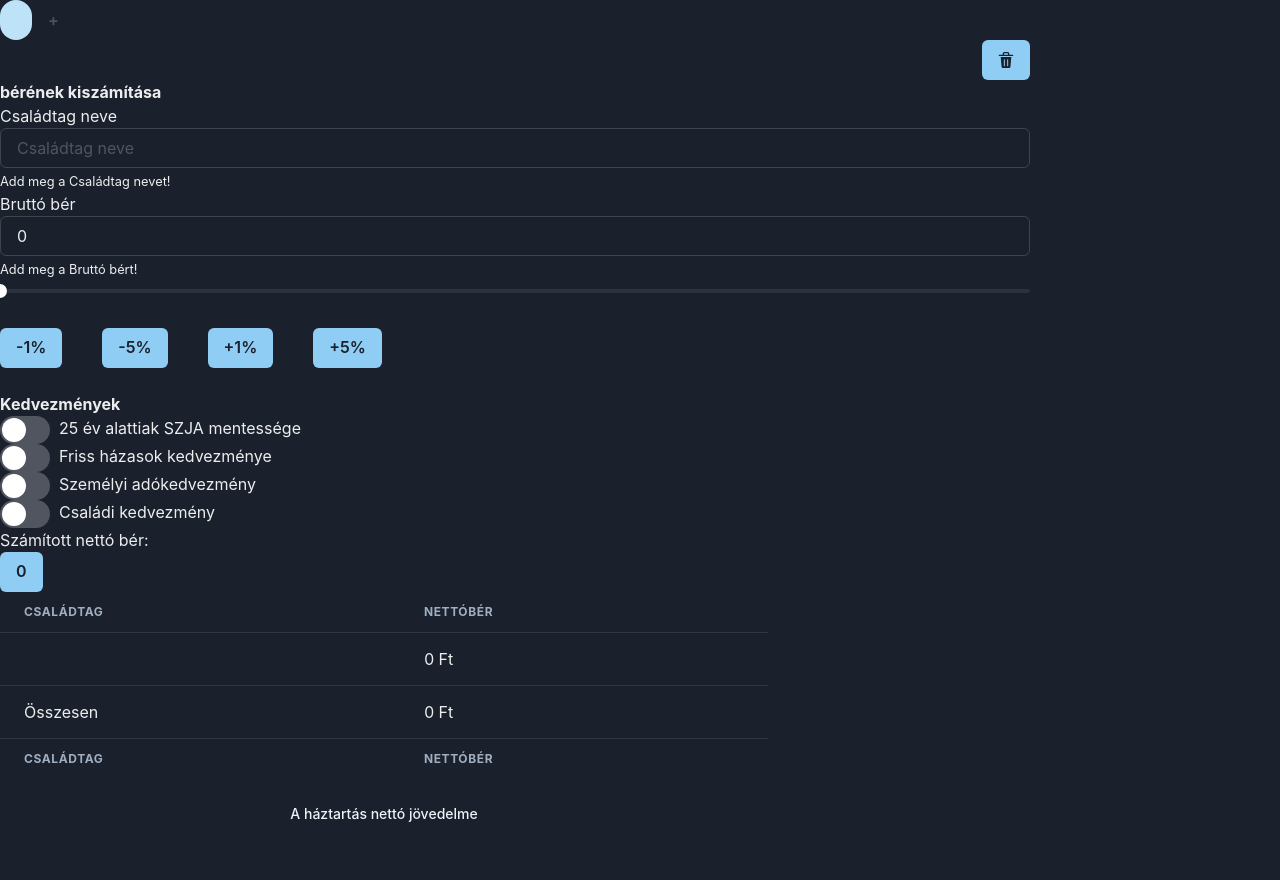
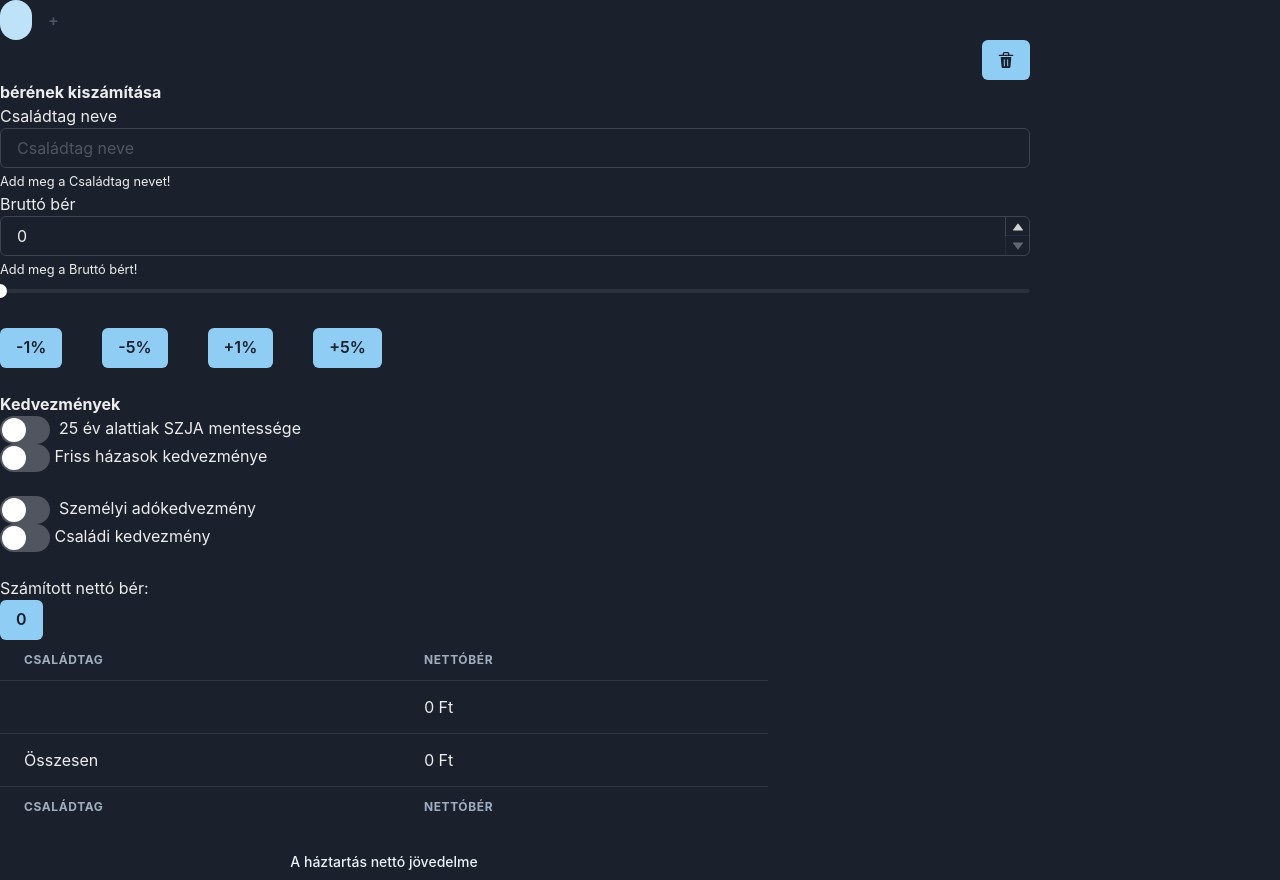
Before and after one commit to petizana/React-Berkalkulator, a React (Vite) app in the folder react-beadando-berkalkulator/: page / in a window 1280 px wide. Before the commit the page ends 832 px from the top, so only its background shows below. Built offline with nearby package versions, Linux system fonts and the light colour scheme.

Commit message:
final fixes + UI

```diff
--- a/react-beadando-berkalkulator/src/components/FamilyMemberTabs/FamilyMemberTabs.jsx
+++ b/react-beadando-berkalkulator/src/components/FamilyMemberTabs/FamilyMemberTabs.jsx
@@ -1,19 +1,16 @@
-import { v4 as uuidv4 } from 'uuid';
-import { Tabs, TabList, TabPanels, Tab, TabPanel } from '@chakra-ui/react'
+import { Tabs, TabList, Tab } from '@chakra-ui/react'
 export default function FamilyMemberTabs({ members, updateSelectedMember, addNewMember }) {
   return (
     <>
       <Tabs variant='soft-rounded' colorScheme='blue'>
         <TabList>
-          {/* Gombok a családtagokhoz */}
           {members.map((member) => (
             <Tab color="white" key={member.key}
               onClick={() => updateSelectedMember(member)}>{member.name}</Tab>
           ))}
 
-      {/* Új családtag hozzáadása gomb */}
-      <Tab onClick={addNewMember}>+</Tab>
-      </TabList>
+          <Tab onClick={addNewMember}>+</Tab>
+        </TabList>
       </Tabs>
     </>
   );
--- a/react-beadando-berkalkulator/src/components/HouseholdSalaryCalculator.jsx
+++ b/react-beadando-berkalkulator/src/components/HouseholdSalaryCalculator.jsx
@@ -11,7 +11,7 @@ export default function HouseholdSalaryCalculator() {
 
 
   function useMembers(initVal) {
-    const [members, setMembers] = useState([{ name: '', gross: 0, key: uuidv4(), under25: false, marriage: false, personal: false, family: 0 }]);
+    const [members, setMembers] = useState([{ name: '', gross: 0, key: uuidv4(), under25: false, marriage: false, personal: false, family: 0 , beneficiary: 0, dependent: 0}]);
     const [selectedMember, setSelectedMember] = useState(members[0]);
 
     function updateSelectedMember(selectedMember) {
@@ -32,14 +32,14 @@ export default function HouseholdSalaryCalculator() {
 
 
     function addNewMember() {
-      const newMember = { name: '', gross: 0, key: uuidv4(), under25: false, marriage: false, personal: false, family: 0 };
+      const newMember = { name: '', gross: 0, key: uuidv4(), under25: false, marriage: false, personal: false, family: 0, beneficiary: 0, dependent: 0 };
       localStorage.setItem("members", JSON.stringify([...members, newMember]));
       setMembers([...members, newMember]);
       setSelectedMember(newMember);
     }
 
     function deleteSelectedMember() {
-      if(members.length===1) setMembers([{ name: '', gross: 0,key: uuidv4() ,under25: false, marriage: false, personal: false, family: 0 }]);
+      if(members.length===1) setMembers([{ name: '', gross: 0,key: uuidv4() ,under25: false, marriage: false, personal: false, family: 0 , beneficiary: 0, dependent: 0 }]);
       else setMembers(members.filter(x => x.key !== selectedMember.key));
     }
 
--- a/react-beadando-berkalkulator/src/components/SalaryCalculator/components/Discounts/Discounts.jsx
+++ b/react-beadando-berkalkulator/src/components/SalaryCalculator/components/Discounts/Discounts.jsx
@@ -5,25 +5,23 @@ import { useEffect } from "react";
 import { v4 as uuidv4 } from 'uuid';
 import { Switch } from '@chakra-ui/react'
 export default function Discounts({ updateSelectedMember, selectedMember }) {
-    const [marriageDiv, setMarriageDiv] = useState("");
-    const [familyDiv, setFamilyDiv] = useState("");
+    const [marriageChecked, setMarriageChecked] = useState(false);
+    const [familyChecked, setFamilyChecked] = useState(false);
 
     useEffect(() => {
-        setMarriageDiv("");
-        setFamilyDiv("");
+        setMarriageChecked(selectedMember.marriage);
+        setFamilyChecked(selectedMember.family > 0);
     }, [selectedMember.key])
 
 
     function under25Changed(event) {
-        console.log(event.target.checked);
         updateSelectedMember({ ...selectedMember, under25: event.target.checked });
     }
 
     function marriageChanged(event) {
-        setMarriageDiv(event.target.checked ? <MarriageDiscount updateSelectedMember={updateSelectedMember} selectedMember={selectedMember} key={uuidv4()}></MarriageDiscount> : "");
+        setMarriageChecked(event.target.checked);
         if (!event.target.checked) {
             updateSelectedMember({ ...selectedMember, marriage: false })
-            setMarriageDiv("");
         }
     }
 
@@ -32,10 +30,9 @@ export default function Discounts({ updateSelectedMember, selectedMember }) {
     }
 
     function familyChanged(event) {
-        setFamilyDiv(event.target.checked ? <FamilyDiscount updateSelectedMember={updateSelectedMember} selectedMember={selectedMember} key={uuidv4()}></FamilyDiscount> : "");
+        setFamilyChecked(event.target.checked);
         if (!event.target.checked) {
-            updateSelectedMember({ ...selectedMember, family: 0 })
-            setFamilyDiv("");
+            updateSelectedMember({ ...selectedMember, family: 0, dependent: 0, beneficiary: 0 })
         }
     }
 
@@ -44,19 +41,25 @@ export default function Discounts({ updateSelectedMember, selectedMember }) {
     return (
         <>
 
-                <Switch size="lg" id="under25" onChange={under25Changed} isChecked={selectedMember.under25 ?? ""} /> &nbsp;
-                <label className="form-check-label" htmlFor="under25">25 év alattiak SZJA mentessége</label>
+            <Switch size="lg" id="under25" onChange={under25Changed} isChecked={selectedMember.under25 ?? ""} /> &nbsp;
+            <label htmlFor="under25">25 év alattiak SZJA mentessége</label>
             <br />
+            <div style={{display: "flex"}}>
                 <Switch size="lg" id="marriage" onChange={marriageChanged} isChecked={selectedMember.marriage ?? ""} /> &nbsp;
-                <label className="form-check-label" htmlFor="marriage">Friss házasok kedvezménye</label> &nbsp;
-                {marriageDiv}
+                <label htmlFor="marriage">Friss házasok kedvezménye</label> &nbsp;
+                <MarriageDiscount key={"mariage-discount" + selectedMember.key} style={marriageChecked ? {} : { display: 'none' }} updateSelectedMember={updateSelectedMember} selectedMember={selectedMember}></MarriageDiscount>
+            </div>
+
             <br />
-                <Switch size="lg" id="personal" onChange={personalChanged} isChecked={selectedMember.personal ?? ""} /> &nbsp;
-                <label className="form-check-label" htmlFor="personal">Személyi adókedvezmény</label>
+            <Switch size="lg" id="personal" onChange={personalChanged} isChecked={selectedMember.personal ?? ""} /> &nbsp;
+            <label htmlFor="personal">Személyi adókedvezmény</label>
             <br />
-                <Switch size="lg" id="family" onChange={familyChanged} isChecked={selectedMember.family !== 0 ? true : ""} /> &nbsp;
-                <label className="form-check-label" htmlFor="family">Családi kedvezmény</label> &nbsp;
-                {familyDiv}
+            <div style={{display: "flex"}}>
+            <Switch size="lg" id="family" onChange={familyChanged} isChecked={selectedMember.family !== 0 ? true : ""} /> &nbsp;
+            <label htmlFor="family">Családi kedvezmény</label> &nbsp;
+            <FamilyDiscount key={"familiy-discount" + selectedMember.key} style={familyChecked ? {} : { display: 'none' }} updateSelectedMember={updateSelectedMember} selectedMember={selectedMember}></FamilyDiscount>
+            </div>
+
 
         </>
     );
--- a/react-beadando-berkalkulator/src/components/SalaryCalculator/components/Discounts/components/FamilyDiscount/FamilyDiscount.jsx
+++ b/react-beadando-berkalkulator/src/components/SalaryCalculator/components/Discounts/components/FamilyDiscount/FamilyDiscount.jsx
@@ -1,42 +1,61 @@
 import { useState, useEffect } from "react";
 import PlusMinusButtons from "./components/PlusMinusButtons";
 
-export default function FamilyDiscount({ updateSelectedMember, selectedMember }) {
-    const [dependent, setDependent] = useState(0);
-    const [beneficiary, setBeneficiary] = useState(0);
+export default function FamilyDiscount({ style, updateSelectedMember, selectedMember }) {
 
-    useEffect(() => {
-        if (beneficiary > dependent) setBeneficiary(dependent);
-    }, [dependent])
 
     useEffect(() => {
         let famDiscount = 0;
-        switch (beneficiary) {
+        switch (selectedMember.beneficiary) {
             case 0:
-                famDiscount = 0;
+                famDiscount=0;
                 break;
             case 1:
-                famDiscount = 10000 * dependent;
+                famDiscount = 10000 * selectedMember.dependent;
                 break;
             case 2:
-                famDiscount = 20000 * dependent;
+                famDiscount = 20000 * selectedMember.dependent;
                 break;
             case 3:
-                famDiscount = 33000 * dependent;
+                famDiscount = 33000 * selectedMember.dependent;
                 break;
             default:
-                famDiscount = 33000 * dependent;
+                famDiscount = 33000 * selectedMember.dependent;
                 break;
         }
         updateSelectedMember({ ...selectedMember, family: famDiscount });
-    }, [dependent, beneficiary])
+    }, [selectedMember.dependent, selectedMember.beneficiary])
+
+    function minusForDependent() {
+        if (selectedMember.dependent - 1 >= 0) {
+            if (selectedMember.beneficiary > selectedMember.dependent-1) updateSelectedMember({...selectedMember, beneficiary: selectedMember.dependent-1, dependent: selectedMember.dependent - 1 });
+            else updateSelectedMember({ ...selectedMember, dependent: selectedMember.dependent - 1 });
+        }
+
+    }
+
+    function plusForDependent() {
+        updateSelectedMember({ ...selectedMember, dependent: selectedMember.dependent + 1 });
+    }
+
+    function minusForBeneficiary() {
+        if (selectedMember.beneficiary - 1 >= 0) {
+            updateSelectedMember({ ...selectedMember, beneficiary: selectedMember.beneficiary - 1 })
+        }
+    }
+
+    function plusForBeneficiary() {
+        if (selectedMember.beneficiary + 1 <= 3 && selectedMember.beneficiary + 1 <= selectedMember.dependent) {
+            updateSelectedMember({ ...selectedMember, beneficiary: selectedMember.beneficiary + 1 })
+        }
+    }
 
     return (
-        <>
-            <PlusMinusButtons value={dependent} onClickForMinus={() => { if (dependent - 1 >= 0) setDependent(dependent - 1) }} onClickForPlus={() => setDependent(dependent + 1)}></PlusMinusButtons>
+        <div style={style}>
+            <PlusMinusButtons value={selectedMember.dependent} onClickForMinus={minusForDependent} onClickForPlus={plusForDependent}></PlusMinusButtons>
             <strong>Eltartott, ebből kedvezményezett</strong>
-            <PlusMinusButtons value={beneficiary} onClickForMinus={() => { if (beneficiary - 1 >= 0) setBeneficiary(beneficiary - 1) }} onClickForPlus={() => { if (beneficiary + 1 <= 3 && beneficiary + 1 <= dependent) setBeneficiary(beneficiary + 1) }}></PlusMinusButtons>
+            <PlusMinusButtons value={selectedMember.beneficiary} onClickForMinus={minusForBeneficiary} onClickForPlus={plusForBeneficiary}></PlusMinusButtons>
 
-        </>
+        </div>
     );
 }
--- a/react-beadando-berkalkulator/src/components/SalaryCalculator/components/Discounts/components/FamilyDiscount/components/PlusMinusButtons.jsx
+++ b/react-beadando-berkalkulator/src/components/SalaryCalculator/components/Discounts/components/FamilyDiscount/components/PlusMinusButtons.jsx
@@ -1,6 +1,6 @@
-import { Button, ButtonGroup } from '@chakra-ui/react'
+import { Button } from '@chakra-ui/react'
 
-export default function PlusMinusButtons({ value,onClickForMinus, onClickForPlus }) {
+export default function PlusMinusButtons({ value, onClickForMinus, onClickForPlus }) {
     return (
         <>
             <Button size="xs" variant="outline" colorScheme="blue" onClick={onClickForMinus}>
--- a/react-beadando-berkalkulator/src/components/SalaryCalculator/components/Discounts/components/MarriageDiscount/MarriageDiscount.jsx
+++ b/react-beadando-berkalkulator/src/components/SalaryCalculator/components/Discounts/components/MarriageDiscount/MarriageDiscount.jsx
@@ -13,10 +13,9 @@ import {
 } from '@chakra-ui/react'
 import Eligibility from "./components/Eligibility";
 
-export default function MarriageDiscount({ updateSelectedMember, selectedMember }) {
+export default function MarriageDiscount({style, updateSelectedMember, selectedMember }) {
     const { isOpen, onOpen, onClose } = useDisclosure();
 
-    const [eligible, setEligible] = useState(false);
     // Mai dátum kivarázslása
     const date = new Date();
     let currentDay = date.getDate();
@@ -33,11 +32,9 @@ export default function MarriageDiscount({ updateSelectedMember, selectedMember
             (currentYear - marriageYear === 1) ||
             (currentYear - marriageYear === 2 && currentMonth - marriageMonth <= 0 && currentDay - marriageDay <= 0)
         ) {
-            setEligible(true);
             updateSelectedMember({ ...selectedMember, marriage: true });
         }
         else {
-            setEligible(false);
             updateSelectedMember({ ...selectedMember, marriage: false });
         }
 
@@ -45,7 +42,7 @@ export default function MarriageDiscount({ updateSelectedMember, selectedMember
     }
 
     return (
-        <>
+        <div style={style}>
             <Button onClick={onOpen}>Dátum hozzáadása</Button>
 
             <Modal isOpen={isOpen} onClose={onClose}>
@@ -55,7 +52,7 @@ export default function MarriageDiscount({ updateSelectedMember, selectedMember
                     <ModalCloseButton />
                     <ModalBody>
                         A kedvezmény először a házasságkötést követő hónapra vehető igénybe és a házassági életközösség alatt legfeljebb 24 hónapon keresztül jár. <br />
-                        <label htmlFor="start"><strong>Add meg a házasságkötés dátumá</strong>t</label>
+                        <label htmlFor="start"><strong>Add meg a házasságkötés dátumát</strong></label>
                         <br />
                         <Input type="date" id="marriage" name="marriage" onChange={checkEligibility} max={fullDate} />
                         <br /><font size="1">Például: 2000-10-25</font>
@@ -68,7 +65,7 @@ export default function MarriageDiscount({ updateSelectedMember, selectedMember
                     </ModalFooter>
                 </ModalContent>
             </Modal>
-            <Eligibility eligible={eligible}></Eligibility>
-        </>
+            <Eligibility eligible={selectedMember.marriage}></Eligibility>
+        </div>
     )
 }
--- a/react-beadando-berkalkulator/src/components/SalaryCalculator/components/Discounts/components/MarriageDiscount/components/Eligibility.jsx
+++ b/react-beadando-berkalkulator/src/components/SalaryCalculator/components/Discounts/components/MarriageDiscount/components/Eligibility.jsx
@@ -1,9 +1,8 @@
-import { Button, ButtonGroup } from '@chakra-ui/react'
-export default function Eligibility({eligible})
-{
-    return(
+import { Button } from '@chakra-ui/react'
+export default function Eligibility({ eligible }) {
+    return (
         <>
-        <Button type="button" colorScheme={eligible ?"green" : "red"  }>{eligible ? "Jogosult" : "Nem jogosult"}</Button>
+            <Button colorScheme={eligible ? "green" : "red"}>{eligible ? "Jogosult" : "Nem jogosult"}</Button>
         </>
     )
 }
--- a/react-beadando-berkalkulator/src/components/SalaryCalculator/components/Gross.jsx
+++ b/react-beadando-berkalkulator/src/components/SalaryCalculator/components/Gross.jsx
@@ -1,4 +1,3 @@
-import { Input } from '@chakra-ui/react'
 import {
     NumberInput,
     NumberInputField,
@@ -6,19 +5,23 @@ import {
     NumberIncrementStepper,
     NumberDecrementStepper,
 } from '@chakra-ui/react'
-export default function Gross({ label, selectedMember, updateSelectedMember}) {
-
+export default function Gross({ label, selectedMember, updateSelectedMember }) {
 
 
     function grossChanged(event) {
-        updateSelectedMember({...selectedMember,gross: event.target.value});
-
+        updateSelectedMember({ ...selectedMember, gross: event });
     }
 
     return (
         <div className="form-group">
             <label htmlFor="grossInput">{label}</label>
-            <Input id="grossInput" aria-describedby="input_help" placeholder={label} onChange={grossChanged} value={selectedMember.gross ?? ""} />
+            <NumberInput id="grossInput"  name="grossInput" aria-describedby="input_help" placeholder={label} step={1000} onChange={grossChanged} value={selectedMember.gross ?? ""} min={0} max={10000000}>
+                <NumberInputField />
+                <NumberInputStepper>
+                    <NumberIncrementStepper />
+                    <NumberDecrementStepper />
+                </NumberInputStepper>
+            </NumberInput>
             <small id="helpgrossInput" className="form-text text-muted">Add meg a {label}t! </small>
         </div>
 
--- a/react-beadando-berkalkulator/src/components/SalaryCalculator/components/Name.jsx
+++ b/react-beadando-berkalkulator/src/components/SalaryCalculator/components/Name.jsx
@@ -1,10 +1,6 @@
 import { Input } from '@chakra-ui/react'
-import { v4 as uuidv4 } from 'uuid';
 
 export default function Name({ label, selectedMember, updateSelectedMember}) {
-
-
-
     function nameChanged(event) {
         updateSelectedMember({...selectedMember,name: event.target.value});
 
--- a/react-beadando-berkalkulator/src/components/SalaryCalculator/components/RangeInput.jsx
+++ b/react-beadando-berkalkulator/src/components/SalaryCalculator/components/RangeInput.jsx
@@ -2,8 +2,7 @@ import {
     Slider,
     SliderTrack,
     SliderFilledTrack,
-    SliderThumb,
-    SliderMark,
+    SliderThumb
 } from '@chakra-ui/react'
 export default function RangeInput({ updateSelectedMember, selectedMember }) {
     function changeGross(event) {
@@ -12,7 +11,7 @@ export default function RangeInput({ updateSelectedMember, selectedMember }) {
 
     return (
         <>
-            <Slider min={0} max={10000000} step={1000} value={selectedMember.gross ?? 0} onChange={changeGross}>
+            <Slider focusThumbOnChange={false} min={0} max={10000000} step={1000} value={selectedMember.gross ?? 0} onChange={changeGross}>
                 <SliderTrack>
                     <SliderFilledTrack/>
                 </SliderTrack>
```
Also changed, not shown: react-beadando-berkalkulator/src/components/SalaryCalculator/SalaryCalculator.jsx (+1 -8 lines), react-beadando-berkalkulator/src/components/SalaryCalculator/components/Buttons.jsx (+5 -5 lines).
